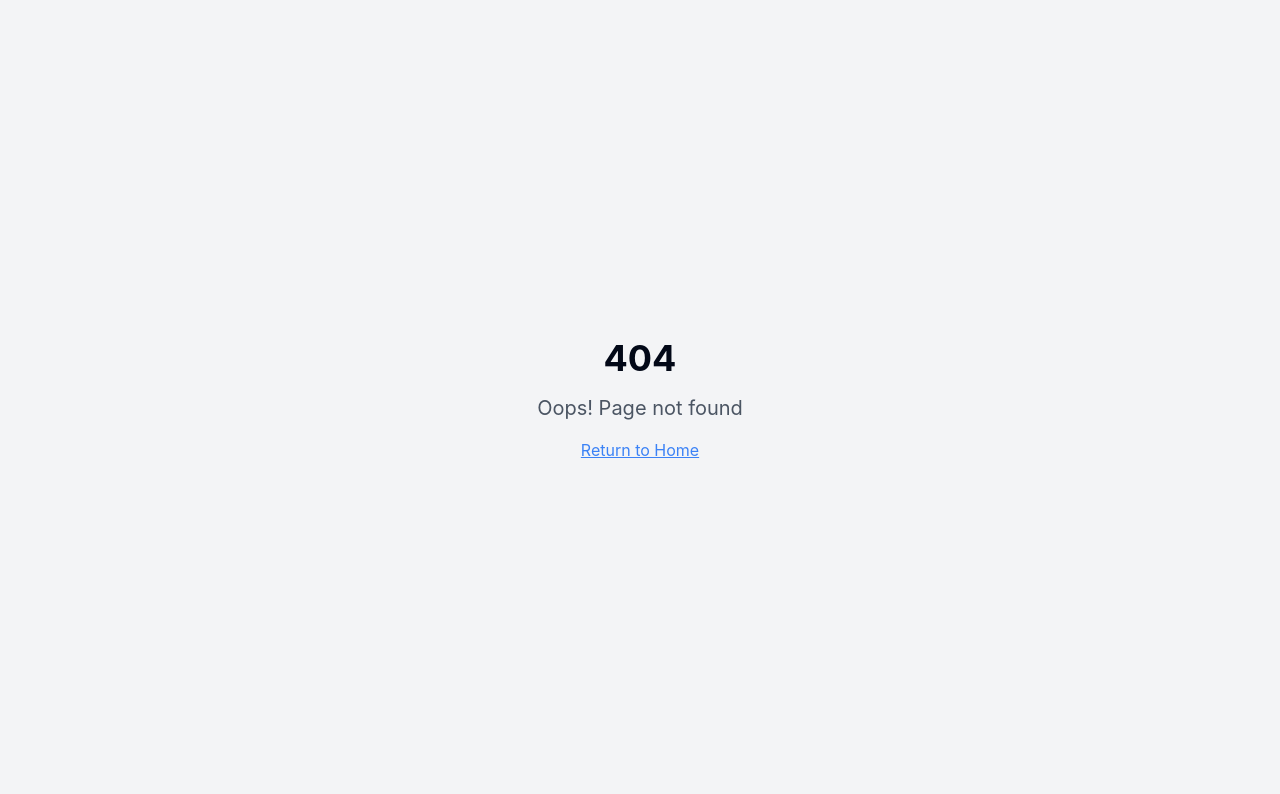
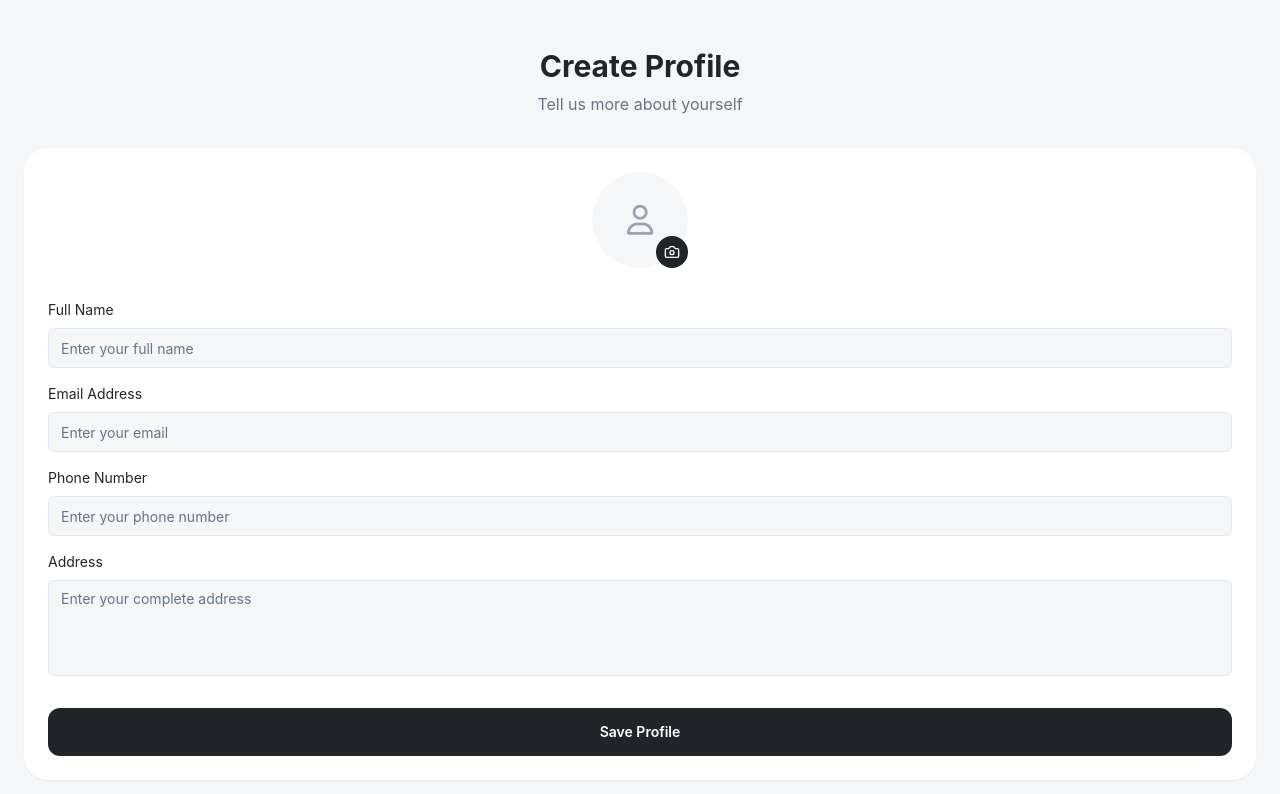
Before and after one commit to ocampoglydemaverick-pixel/senso, a React (Vite) app: page /profile in a window 1280 px wide. Before the commit this address had no page. Shown: the top 794 px of the page. Built offline with nearby package versions, Linux system fonts and the light colour scheme.

Commit message:
feat: Implement profile page
Adds a profile page accessible after successful login, including form fields for user details and a save button.

```diff
--- a/src/App.tsx
+++ b/src/App.tsx
@@ -1,3 +1,4 @@
+
 import { Toaster } from "@/components/ui/toaster";
 import { Toaster as Sonner } from "@/components/ui/sonner";
 import { TooltipProvider } from "@/components/ui/tooltip";
@@ -8,6 +9,7 @@ import Login from "./pages/Login";
 import Register from "./pages/Register";
 import NotFound from "./pages/NotFound";
 import SuccessScreen from "./pages/SuccessScreen";
+import Profile from "./pages/Profile";
 
 const queryClient = new QueryClient();
 
@@ -22,6 +24,7 @@ const App = () => (
           <Route path="/login" element={<Login />} />
           <Route path="/register" element={<Register />} />
           <Route path="/success" element={<SuccessScreen />} />
+          <Route path="/profile" element={<Profile />} />
           <Route path="*" element={<NotFound />} />
         </Routes>
       </BrowserRouter>
--- a/src/pages/Login.tsx
+++ b/src/pages/Login.tsx
@@ -1,8 +1,9 @@
 import React, { useState } from 'react';
-import { Link } from 'react-router-dom';
+import { Link, useNavigate } from 'react-router-dom';
 import { Eye, EyeOff } from 'lucide-react';
 
 const Login = () => {
+  const navigate = useNavigate();
   const [showPassword, setShowPassword] = useState(false);
   const [email, setEmail] = useState('');
   const [password, setPassword] = useState('');
@@ -10,6 +11,7 @@ const Login = () => {
   const handleLogin = (e: React.FormEvent) => {
     e.preventDefault();
     console.log('Login attempted with:', { email, password });
+    navigate('/profile');
   };
 
   return (
--- /dev/null
+++ b/src/pages/Profile.tsx
@@ -0,0 +1,102 @@
+
+import React from 'react';
+import { useNavigate } from 'react-router-dom';
+import { Button } from "@/components/ui/button";
+import { Input } from "@/components/ui/input";
+import { Textarea } from "@/components/ui/textarea";
+import { Camera } from 'lucide-react';
+
+const Profile = () => {
+  const navigate = useNavigate();
+
+  const handleSubmit = (e: React.FormEvent) => {
+    e.preventDefault();
+    // Here you would typically save the profile data
+    console.log('Profile saved');
+  };
+
+  return (
+    <div className="min-h-screen bg-[#f5f6f7] px-6 py-12">
+      {/* Header Text */}
+      <div className="mb-8 text-center">
+        <h1 className="text-3xl font-bold text-[#212529] mb-2">Create Profile</h1>
+        <p className="text-gray-500">Tell us more about yourself</p>
+      </div>
+
+      {/* Profile Form */}
+      <form onSubmit={handleSubmit} className="bg-white rounded-3xl p-6 shadow-sm">
+        {/* Profile Image Upload */}
+        <div className="flex justify-center mb-8">
+          <div className="relative">
+            <div className="w-24 h-24 rounded-full bg-[#f5f6f7] flex items-center justify-center">
+              <i className="fa-regular fa-user text-3xl text-gray-400"></i>
+            </div>
+            <button
+              type="button"
+              className="absolute bottom-0 right-0 w-8 h-8 bg-[#212529] rounded-full flex items-center justify-center"
+              onClick={() => console.log('Upload image')}
+            >
+              <Camera className="h-4 w-4 text-white" />
+            </button>
+          </div>
+        </div>
+
+        <div className="space-y-4">
+          <div className="form-group">
+            <label className="block text-sm text-[#212529] mb-2">Full Name</label>
+            <Input
+              type="text"
+              className="bg-[#f5f6f7]"
+              placeholder="Enter your full name"
+            />
+          </div>
+
+          <div className="form-group">
+            <label className="block text-sm text-[#212529] mb-2">Email Address</label>
+            <Input
+              type="email"
+              className="bg-[#f5f6f7]"
+              placeholder="Enter your email"
+            />
+          </div>
+
+          <div className="form-group">
+            <label className="block text-sm text-[#212529] mb-2">Phone Number</label>
+            <Input
+              type="tel"
+              className="bg-[#f5f6f7]"
+              placeholder="Enter your phone number"
+            />
+          </div>
+
+          <div className="form-group">
+            <label className="block text-sm text-[#212529] mb-2">Address</label>
+            <Textarea
+              className="bg-[#f5f6f7] resize-none h-24"
+              placeholder="Enter your complete address"
+            />
+          </div>
+        </div>
+
+        <Button type="submit" className="w-full bg-[#212529] hover:bg-[#2c3238] text-white py-6 rounded-xl font-semibold mt-8">
+          Save Profile
+        </Button>
+      </form>
+
+      {/* Return to Login */}
+      <div className="text-center mt-6">
+        <p className="text-gray-500">
+          Want to go back?{" "}
+          <button
+            onClick={() => navigate('/login')}
+            className="font-semibold text-[#212529] hover:text-[#2c3238]"
+          >
+            Return to login
+          </button>
+        </p>
+      </div>
+    </div>
+  );
+};
+
+export default Profile;
```
